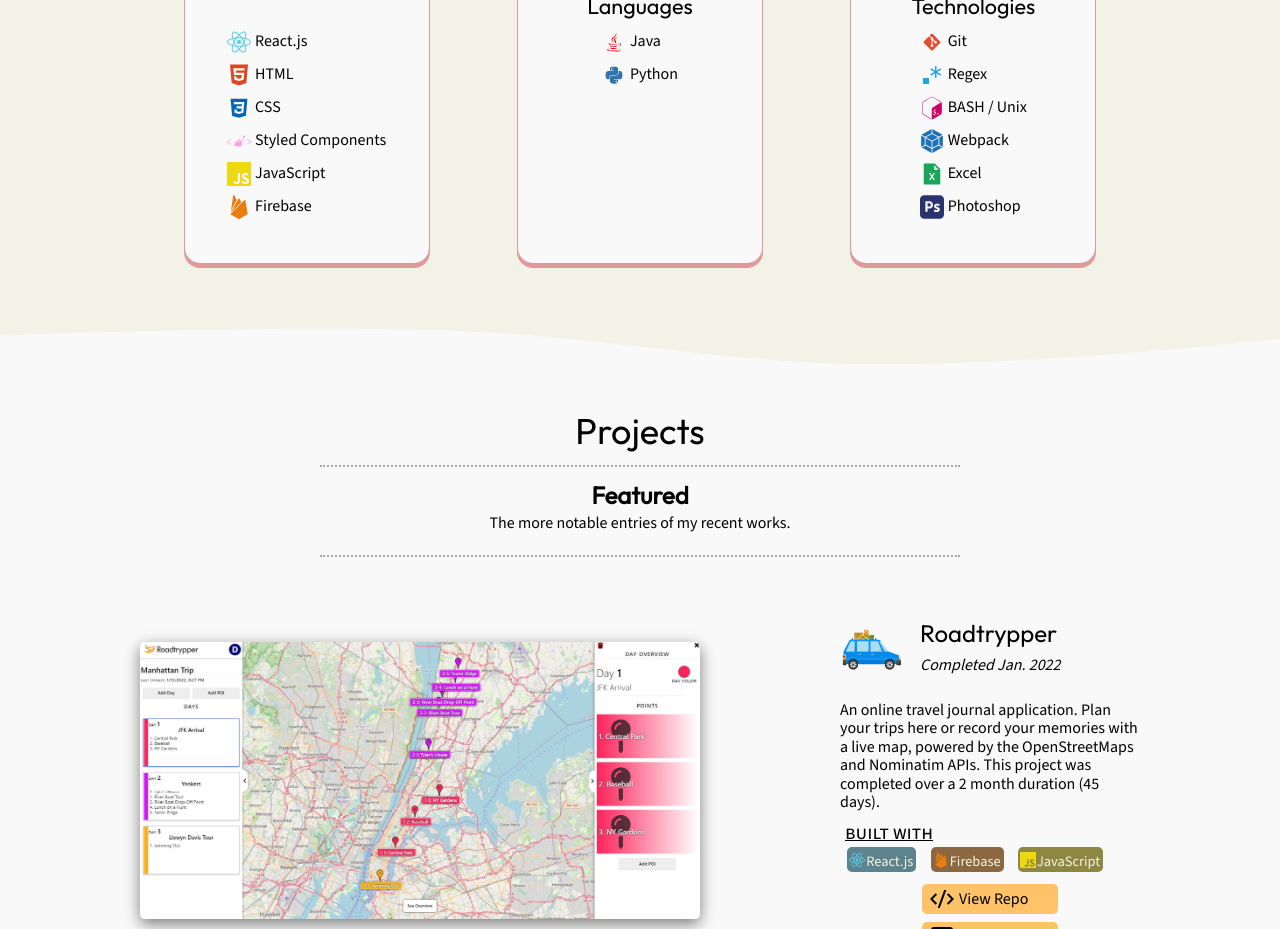
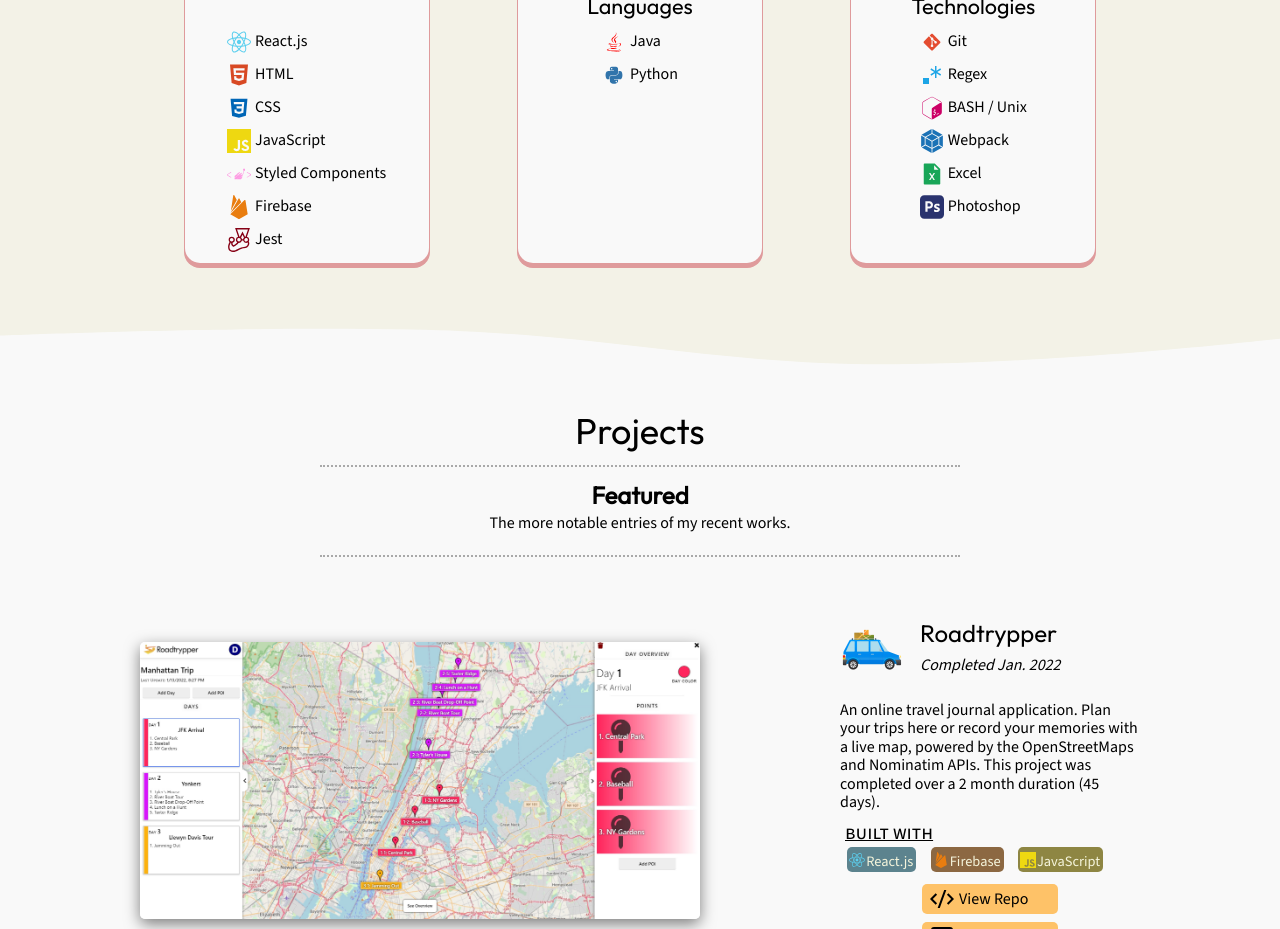
Before and after one commit to Datrinon/portfolio, a React (Create React App) app: page / in a window 1280 px wide. Shown: the part 1580-2509 px from the top of the page. Built offline with nearby package versions, Linux system fonts and the light colour scheme.

Commit message:
Add Jest to icons dic and skills

```diff
--- a/src/data/icons.js
+++ b/src/data/icons.js
@@ -4,7 +4,7 @@ import { IoLogoJavascript } from "react-icons/io"
 import { SiWebpack, SiFirebase, SiAdobephotoshop, SiJavascript } from "react-icons/si"
 import { VscTerminalBash, VscRegex } from "react-icons/vsc"
 import { AiFillFileExcel } from "react-icons/ai"
-import { SiStyledcomponents } from "react-icons/si";
+import { SiStyledcomponents, SiJest } from "react-icons/si";
 
 
 const ICON_DIC = {
@@ -77,6 +77,11 @@ const ICON_DIC = {
     name: "Styled Components",
     icon: SiStyledcomponents,
     color: "rgb(253, 154, 226)"
+  },
+  jest: {
+    name: "Jest",
+    icon: SiJest,
+    color: "rgb(134, 0, 21)"
   }
 }
 
--- a/src/data/skills.js
+++ b/src/data/skills.js
@@ -12,9 +12,10 @@ export const SKILLS = [
       ICON_DIC.react,
       ICON_DIC.html5,
       ICON_DIC.css,
+      ICON_DIC.js,
       ICON_DIC.styledComponents,
-      ICON_DIC.js,
-      ICON_DIC.firebase
+      ICON_DIC.firebase,
+      ICON_DIC.jest
     ]
   },
   {
```
Also changed, not shown: 1 other file (tests, documents, lock files or other folders).
